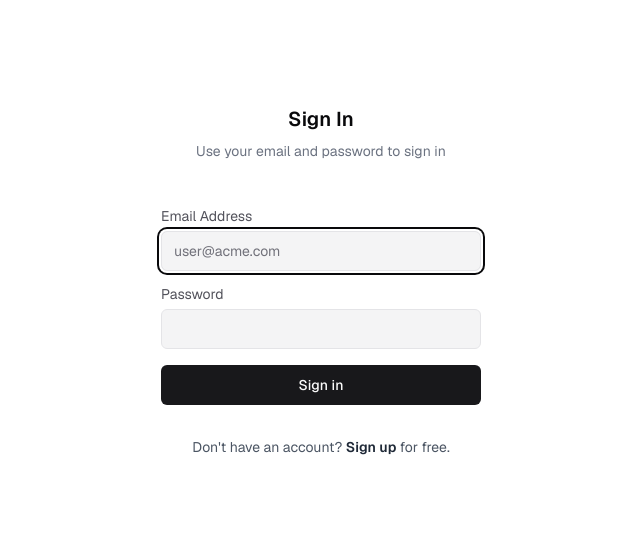
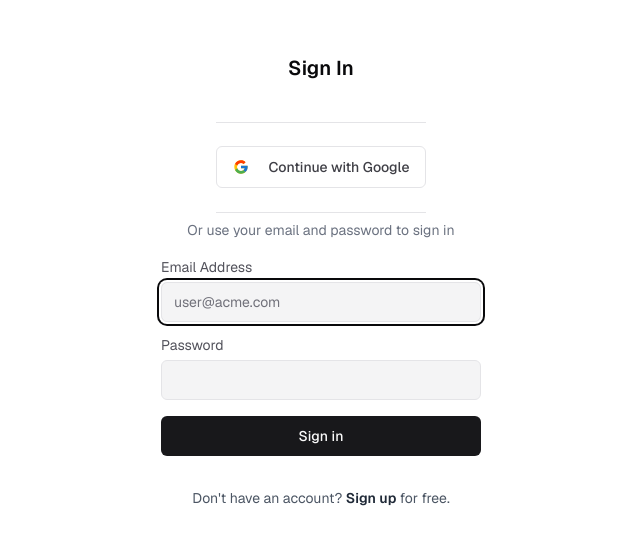
Before and after one commit to wesfloyd/vibe-avs-builder, a Next.js app: page /login in a window 1280 px wide. Shown: the part 119-664 px from the top of the page, without its empty margins (319-959 px from the left). Built offline with nearby package versions, Linux system fonts and the light colour scheme; no server answers.

Commit message:
adding google button and fixes

```diff
--- a/app/(auth)/login/page.tsx
+++ b/app/(auth)/login/page.tsx
@@ -5,8 +5,7 @@ import { useRouter } from 'next/navigation';
 import { useActionState, useEffect, useState } from 'react';
 import { toast } from '@/components/toast';
 
-import { AuthForm } from '@/components/auth-form';
-import SignIn from '@/components/auth-form';
+import { AuthForm, GoogleAuthButton } from '@/components/auth-form';
 
 import { SubmitButton } from '@/components/submit-button';
 
@@ -49,11 +48,13 @@ export default function Page() {
 
   return (
     <div className="flex h-dvh w-screen items-start pt-12 md:pt-0 md:items-center justify-center bg-background">
-      <div className="w-full max-w-md overflow-hidden rounded-2xl flex flex-col gap-12">
+      <div className="w-full max-w-md overflow-hidden rounded-2xl flex flex-col gap-5">
         <div className="flex flex-col items-center justify-center gap-2 px-4 text-center sm:px-16">
-          <h3 className="text-xl font-semibold dark:text-zinc-50">Sign In</h3>
+          <h3 className="text-xl font-semibold dark:text-zinc-50 ">Sign In</h3>
+
+          <GoogleAuthButton />
           <p className="text-sm text-gray-500 dark:text-zinc-400">
-            Use your email and password to sign in
+            Or use your email and password to sign in
           </p>
         </div>
 
@@ -71,7 +72,7 @@ export default function Page() {
           </p>
         </AuthForm>
       </div>
-      <SignIn />
+
     </div>
   );
 }
--- a/app/layout.tsx
+++ b/app/layout.tsx
@@ -2,6 +2,7 @@ import { Toaster } from 'sonner';
 import type { Metadata } from 'next';
 import { Geist, Geist_Mono } from 'next/font/google';
 import { ThemeProvider } from '@/components/theme-provider';
+import { SessionProvider } from 'next-auth/react';
 
 import './globals.css';
 
@@ -70,6 +71,7 @@ export default async function RootLayout({
         />
       </head>
       <body className="antialiased">
+        <SessionProvider>
           <ThemeProvider
             attribute="class"
             defaultTheme="system"
@@ -79,6 +81,7 @@ export default async function RootLayout({
             <Toaster position="top-center" />
             {children}
           </ThemeProvider>
+        </SessionProvider>
       </body>
     </html>
   );
--- a/components/auth-form.tsx
+++ b/components/auth-form.tsx
@@ -1,12 +1,37 @@
 "use client"
 import Form from 'next/form';
-
+import { Button } from './ui/button';
 import { Input } from './ui/input';
 import { Label } from './ui/label';
 import { signIn } from "next-auth/react"
+import { FcGoogle } from 'react-icons/fc';
 
-export default function SignIn() {
-  return <button onClick={() => signIn("google")}></button>
+export function GoogleAuthButton() {
+  return (
+    <div className="space-y-6 mt-8">
+      <div className="relative">
+        <div className="absolute inset-0 flex items-center">
+          <div className="w-full border-t border-zinc-200 dark:border-zinc-700" />
+        </div>
+      </div>
+
+      <Button
+        id="google-sign-in-button"
+        onClick={() => signIn("google")}
+        variant="outline"
+        className="w-full flex items-center justify-center gap-5 py-5 text-sm font-medium text-zinc-700 hover:bg-zinc-50 dark:text-zinc-300 dark:hover:bg-zinc-800/50 transition-colors"
+      >
+        <FcGoogle className="w-5 h-5" />
+        <span>Continue with Google</span>
+      </Button>
+
+      <div className="relative">
+        <div className="absolute inset-0 flex items-center">
+          <div className="w-full border-t border-zinc-200 dark:border-zinc-700" />
+        </div>
+      </div>
+    </div>
+  );
 }
 
 export function AuthForm({
--- a/package.json
+++ b/package.json
@@ -73,6 +73,7 @@
     "react": "19.0.0-rc-45804af1-20241021",
     "react-data-grid": "7.0.0-beta.47",
     "react-dom": "19.0.0-rc-45804af1-20241021",
+    "react-icons": "^5.5.0",
     "react-markdown": "^9.0.1",
     "react-resizable-panels": "^2.1.7",
     "remark-gfm": "^4.0.0",
```
Also changed, not shown: 1 other file (tests, documents, lock files or other folders). Lines whose indentation alone changed are shown as unchanged.
